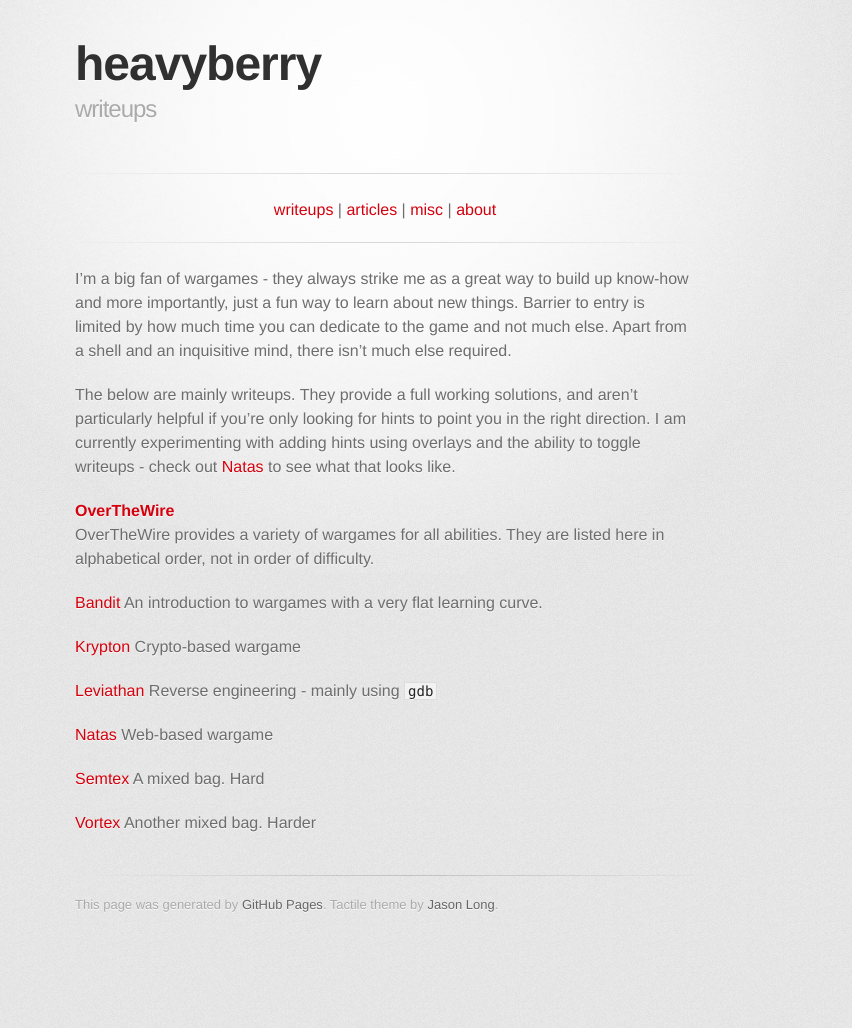
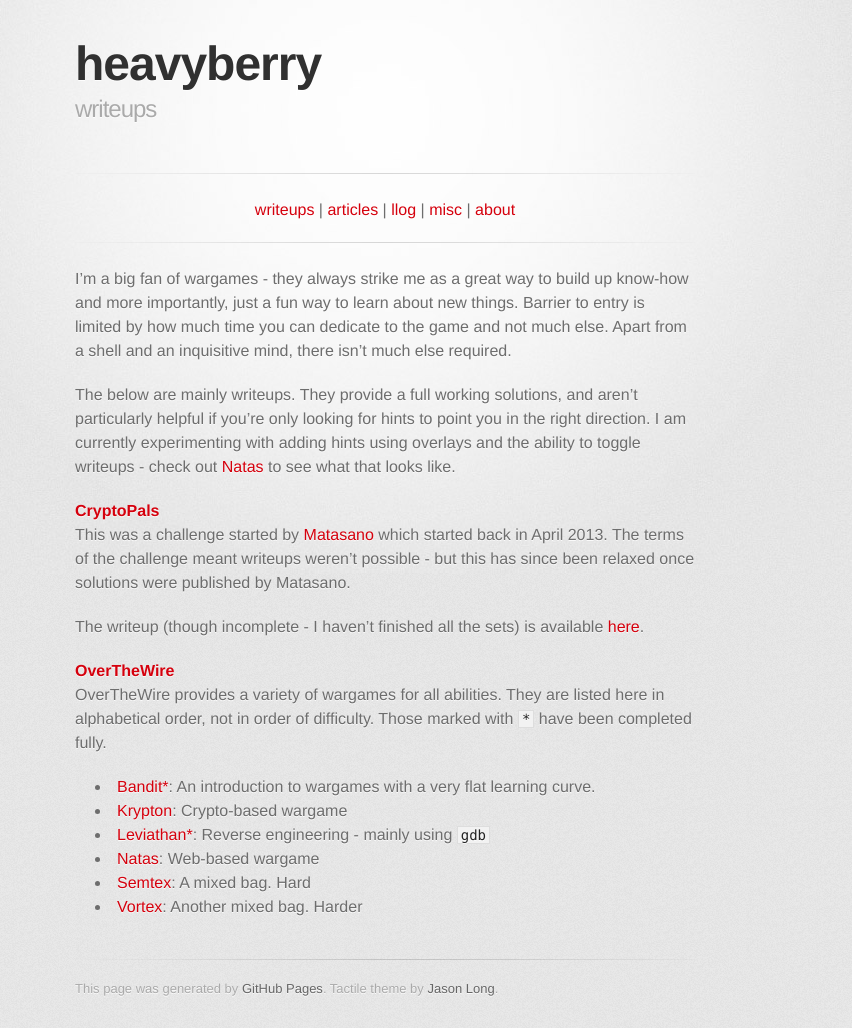
Before and after one commit to axiomiety/axiomiety.github.io, a Jekyll site: the page built from writeups/index.markdown, in a window 1280 px wide. Shown: the whole page, without its empty margins (255-1107 px from the left). Built offline with Jekyll 4.4.1, drawn with Linux system fonts in a browser that asks for light colours; nearby versions of some CDN libraries; some web fonts are replaced; before the commit the page ends 944 px from its top, so only the background shows below that.

Commit message:
cryptopals

```diff
--- a/_layouts/default.html
+++ b/_layouts/default.html
@@ -56,6 +56,7 @@
         <p>
         <a href="{{site.url}}/writeups/">writeups</a> |
         <a href="{{site.url}}/articles/">articles</a> |
+        <a href="{{site.url}}/llog/">llog</a> |
         <a href="{{site.url}}/misc/">misc</a> |
         <a href="{{site.url}}/index.html">about</a>
         </p>
--- a/articles/index.markdown
+++ b/articles/index.markdown
@@ -32,6 +32,8 @@
 
 ### Misc ###
 
+*   [Languages](lang_all.html):
+    Not the programming kind.
 *   [Singapore vs United Kingdom](misc_sg_vs_uk.html):
     I relocated to Singapore from the UK. How certain things (banking/mobile/transport/...) differ.
 *   [Fitness events](misc_fitness-events.html):
--- a/misc/index.markdown
+++ b/misc/index.markdown
@@ -11,6 +11,8 @@
 -->
 
 ### CENT/CCNA Notes ###
+
+_UNMAINTAINED_ Had to put that on ice
 
 I wanted to learn more about the web's infrastructure, and decided to draw some notes based on the CENT/CCNA exam. Here are some of my notes/mindmaps (based on the excellent book titled 'Cisco CCENT/CCNA ICND1 100-101 Official Cert Guide'):
 
--- a/writeups/index.markdown
+++ b/writeups/index.markdown
@@ -8,24 +8,19 @@
 
 The below are mainly writeups. They provide a full working solutions, and aren't particularly helpful if you're only looking for hints to point you in the right direction. I am currently experimenting with adding hints using overlays and the ability to toggle writeups - check out [Natas](natas.html) to see what that looks like.
 
+#### [CryptoPals](http://www.cryptopals.com/) ####
+
+This was a challenge started by [Matasano](http://matasano.com/) which started back in April 2013. The terms of the challenge meant writeups weren't possible - but this has since been relaxed once solutions were published by Matasano.
+
+The writeup (though incomplete - I haven't finished all the sets) is available [here](cryptopals.html).
+
 #### [OverTheWire](http://www.overthewire.org/) ####
 
-OverTheWire provides a variety of wargames for all abilities. They are listed here in alphabetical order, not in order of difficulty.
+OverTheWire provides a variety of wargames for all abilities. They are listed here in alphabetical order, not in order of difficulty. Those marked with `*` have been completed fully.
 
-[Bandit](bandit.html)
-An introduction to wargames with a very flat learning curve.
-
-[Krypton](krypton.html)
-Crypto-based wargame
-
-[Leviathan](leviathan.html)
-Reverse engineering - mainly using `gdb`
-
-[Natas](natas.html)
-Web-based wargame
-
-[Semtex](semtex.html)
-A mixed bag. Hard
-
-[Vortex](vortex.html)
-Another mixed bag. Harder
+   * [Bandit*](bandit.html): An introduction to wargames with a very flat learning curve.
+   * [Krypton](krypton.html): Crypto-based wargame
+   * [Leviathan*](leviathan.html): Reverse engineering - mainly using `gdb`
+   * [Natas](natas.html): Web-based wargame
+   * [Semtex](semtex.html): A mixed bag. Hard
+   * [Vortex](vortex.html): Another mixed bag. Harder
```
Also changed, not shown: writeups/cryptopals.markdown (added, +90 -0 lines).
